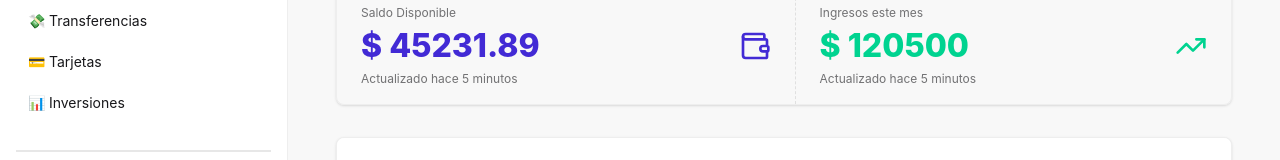
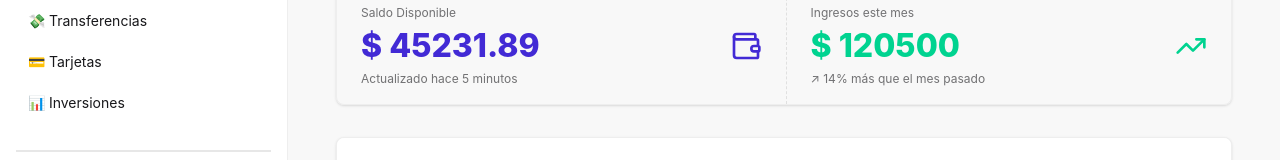
Before and after one commit to Facugarciar0805/blockchain-master-core, a React (Vite) app in the folder frontend/: page /homepage in a window 1280 px wide. Shown: the part 141-301 px from the top of the page. Built offline with nearby package versions, Linux system fonts and the light colour scheme; no server answers.

Commit message:
algunos cambios

```diff
--- a/frontend/src/components/SummaryCard.tsx
+++ b/frontend/src/components/SummaryCard.tsx
@@ -3,8 +3,9 @@ interface SummaryCardProps {
     amount: number,
     icon: React.ElementType,
     textStyle: string,
+    info: string,
 }
-export default function SummaryCard({title, amount, icon: Icon, textStyle}: SummaryCardProps) {
+export default function SummaryCard({title, amount, icon: Icon, textStyle, info}: SummaryCardProps) {
     return (
         <div className="stat">
             <div className={`stat-figure ${textStyle}`}>
@@ -12,7 +13,7 @@ export default function SummaryCard({title, amount, icon: Icon, textStyle}: Summ
             </div>
             <div className="stat-title">{title}</div>
             <div className={`stat-value ${textStyle}`}>$ {amount} </div>
-            <div className="stat-desc">Actualizado hace 5 minutos</div>
+            <div className="stat-desc">{info}</div>
         </div>
     );
 }
--- a/frontend/src/pages/Homepage.tsx
+++ b/frontend/src/pages/Homepage.tsx
@@ -33,24 +33,13 @@ export default function Homepage() {
                         <button className="btn btn-primary btn-sm md:btn-md">Nueva Transferencia</button>
                     </div>
 
-                    {/* Tarjetas de Resumen (Stats de DaisyUI) */}
                     <div className="stats stats-vertical md:stats-horizontal shadow w-full border border-base-300">
 
-                        <SummaryCard title={"Saldo Disponible"} amount={45231.89} icon={Wallet} textStyle={"text-primary"}/>
+                        <SummaryCard title={"Saldo Disponible"} amount={45231.89} icon={Wallet} textStyle={"text-primary"} info={"Actualizado hace 5 minutos"}/>
 
-                        <SummaryCard title={"Ingresos este mes"} amount={120500} icon={TrendingUp} textStyle={"text-success"}/>
-
-                        {/*<div className="stat">*/}
-                        {/*    <div className="stat-figure text-success">*/}
-                        {/*        <svg xmlns="http://www.w3.org/2000/svg" fill="none" viewBox="0 0 24 24" className="inline-block w-8 h-8 stroke-current"><path strokeLinecap="round" strokeLinejoin="round" strokeWidth="2" d="M13 7h8m0 0v8m0-8l-8 8-4-4-6 6"></path></svg>*/}
-                        {/*    </div>*/}
-                        {/*    <div className="stat-title">Ingresos este mes</div>*/}
-                        {/*    <div className="stat-value text-success">$ 120,500</div>*/}
-                        {/*    <div className="stat-desc">↗︎ 14% más que el mes pasado</div>*/}
-                        {/*</div>*/}
+                        <SummaryCard title={"Ingresos este mes"} amount={120500} icon={TrendingUp} textStyle={"text-success"} info={"↗︎ 14% más que el mes pasado"}/>
                     </div>
 
-                    {/* Contenedor del Historial */}
                     <div className="w-full">
                         <TransactionHistory />
                     </div>
```
